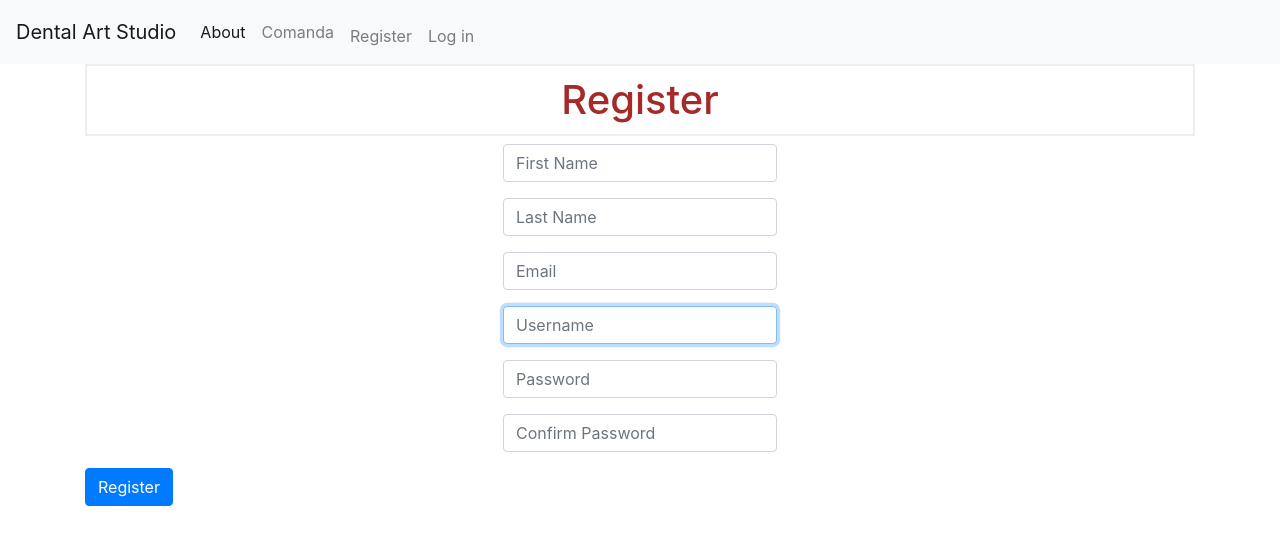
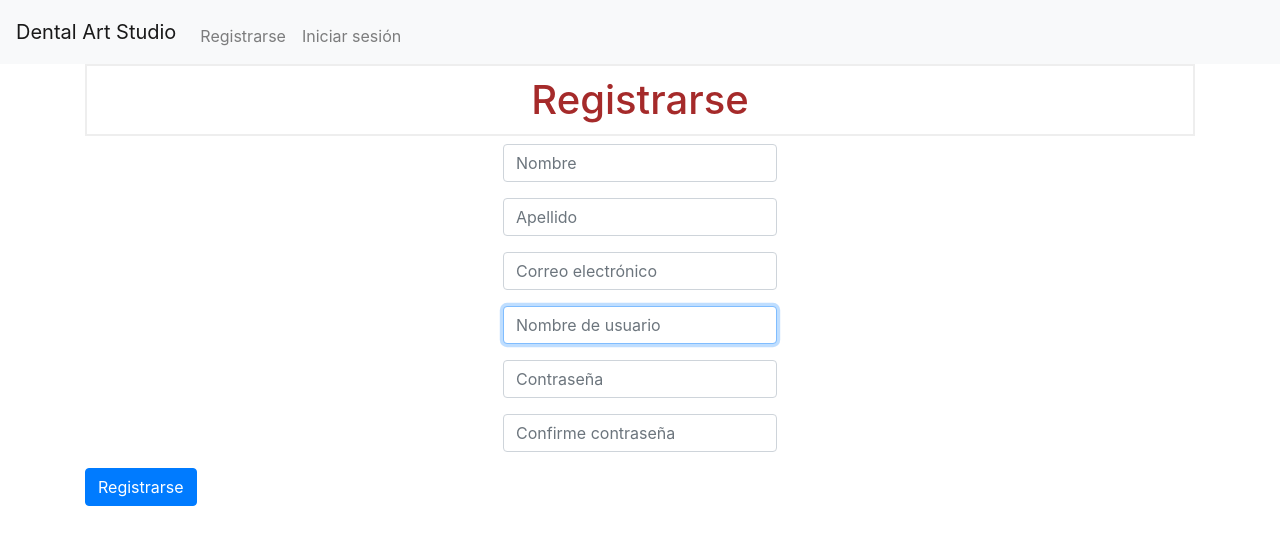
Before and after one commit to franktl1320/dentist-art-studio, a Flask app: page /register in a window 1280 px wide. Shown: the top 545 px of the page. Run offline with Flask 3, Linux system fonts and the light colour scheme; some libraries are stand-ins or nearby versions.

Commit message:
nueva ruta add_patient y el texto presentado al usuario en español y el texto enel back en ingles todo bien

```diff
--- a/app.py
+++ b/app.py
@@ -69,7 +69,6 @@ def login():
         session["user_info"] = user_info
 
 
-
         flash('Login successful!')  # Aquí mostramos el mensaje flash
         return redirect(url_for('index'))
 
@@ -136,3 +135,46 @@ def register():
 
     # via GET #
     return render_template("register.html")
+
+
+@app.route('/add_patient', methods=('GET','POST'))
+@login_required
+def add_patient():
+    if request.method == 'POST':
+        # Aquí va el código para manejar el formulario de agregar paciente
+        #Ensure name was submitted
+        if not request.form.get('name'):
+            flash("Debe proporcionar un nombre")
+            return redirect(url_for('add_patient'))
+
+        name = request.form['name']
+
+        #ensure age was submitted
+        if not request.form.get('age'):
+            flash("Debe proporcionar una edad")
+            return redirect(url_for('add_patient'))
+        age = request.form['age']
+
+        face_shape = request.form.get('face_shape')
+        basic_color = request.form.get('basic_color')  # Estos campos pueden ser None, así que usamos .get
+        colorimeter = request.form.get('colorimeter')
+        gum_color = request.form.get('gum_color')
+        doctor_id = session['user_id']  # Asumiendo que el id del doctor está en la sesión
+
+        try:
+            conn = get_db_connection()
+            db = conn.cursor()
+            db.execute(
+                'INSERT INTO patients (name, age, face_shape, basic_color, colorimeter, gum_color, doctor_id) VALUES (?, ?, ?, ?, ?, ?, ?)',
+                (name, age, face_shape, basic_color, colorimeter, gum_color, doctor_id)
+            )
+            conn.commit()
+            conn.close()
+
+            flash('Paciente agregado exitosamente!')
+            return redirect(url_for('index'))
+        except Exception as e:
+            return apology("Ocurrió un error al agregar el paciente: " + str(e))
+    else:
+        # Si el método es GET, mostramos el formulario de agregar paciente
+        return render_template('add_patient.html')
--- a/templates/base.html
+++ b/templates/base.html
@@ -1,5 +1,5 @@
 <!doctype html>
-<html lang="en">
+<html lang="es">
   <head>
     <!-- Required meta tags -->
     <meta charset="utf-8">
@@ -21,23 +21,18 @@
             <span class="navbar-toggler-icon"></span>
         </button>
         <div class="collapse navbar-collapse" id="navbarNav">
-            <ul class="navbar-nav">
-            <li class="nav-item active">
-                <a class="nav-link" href="#">About</a>
-            </li>
-            <li>
-                <a class="nav-link" href="{{ url_for('comanda') }}">Comanda</a>
-            </li>
-            </ul>
             {% if session["user_id"] %}
             <ul class="navbar-nav ms-auto mt-2">
-              <li class="nav-item"><a class="nav-link" href="{{ url_for('logout') }}">Log out</a></li>
+              <li class="nav-item"><a class="nav-link" href="{{ url_for('add_patient') }}">Nuevo Paciente</a></li>
+              <li class="nav-item"><a class="nav-link" href="{{ url_for('comanda') }}">Comanda</a></li>
+              <li class="nav-item"><a class="nav-link" href="{{ url_for('logout') }}">Cerrar sesión</a></li>
             </ul>
+
 
             {% else %}
             <ul class="navbar-nav ms-auto mt-2">
-              <li class="nav-item"><a class="nav-link" href="{{ url_for('register') }}">Register</a></li>
-              <li class="nav-item"><a class="nav-link" href="{{ url_for('login') }}">Log in</a></li>
+              <li class="nav-item"><a class="nav-link" href="{{ url_for('register') }}">Registrarse</a></li>
+              <li class="nav-item"><a class="nav-link" href="{{ url_for('login') }}">Iniciar sesión</a></li>
             </ul>
             {% endif %}
         </div>
--- a/templates/register.html
+++ b/templates/register.html
@@ -5,29 +5,29 @@
 {% block content %}
 
 <h1>{% block title %}
-    Register
+    Registrarse
 {% endblock %}</h1>
 
     <form action="/register" method="POST">
         <div class="mb-3">
-            <input class="form-control mx-auto w-auto" id="firstname" name="firstname" placeholder="First Name" type="text">
+            <input class="form-control mx-auto w-auto" id="firstname" name="firstname" placeholder="Nombre" type="text">
         </div>
         <div class="mb-3">
-            <input class="form-control mx-auto w-auto" id="lastname" name="lastname" placeholder="Last Name" type="text">
+            <input class="form-control mx-auto w-auto" id="lastname" name="lastname" placeholder="Apellido" type="text">
         </div>
         <div class="mb-3">
-            <input class="form-control mx-auto w-auto" id="email" name="email" placeholder="Email" type="email">
+            <input class="form-control mx-auto w-auto" id="email" name="email" placeholder="Correo electrónico" type="email">
         </div>
         <div class="mb-3">
-            <input autocomplete="off" autofocus class="form-control mx-auto w-auto" id="username" name="username" placeholder="Username" type="text">
+            <input autocomplete="off" autofocus class="form-control mx-auto w-auto" id="username" name="username" placeholder="Nombre de usuario" type="text">
         </div>
         <div class="mb-3">
-            <input class="form-control mx-auto w-auto" id="password" name="password" placeholder="Password" type="password">
+            <input class="form-control mx-auto w-auto" id="password" name="password" placeholder="Contraseña" type="password">
         </div>
         <div class="mb-3">
-            <input class="form-control mx-auto w-auto" id="confirmation" name="confirmation" placeholder="Confirm Password" type="password">
+            <input class="form-control mx-auto w-auto" id="confirmation" name="confirmation" placeholder="Confirme contraseña" type="password">
         </div>
-        <button class="btn btn-primary" type="submit">Register</button>
+        <button class="btn btn-primary" type="submit">Registrarse</button>
     </form>
 
 {% endblock %}
```
Also changed, not shown: schema.sql (+13 -0 lines), templates/add_patient.html (added, +56 -0 lines), templates/index.html (+5 -5 lines), templates/login.html (+4 -4 lines), database.db.
